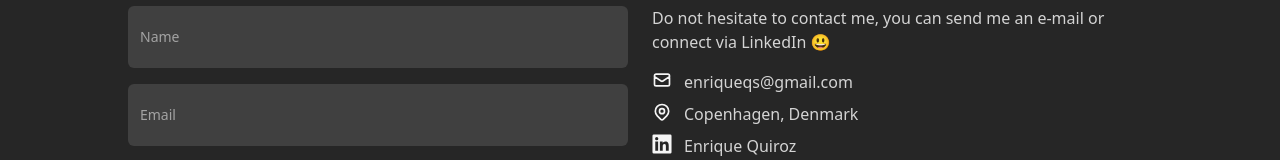
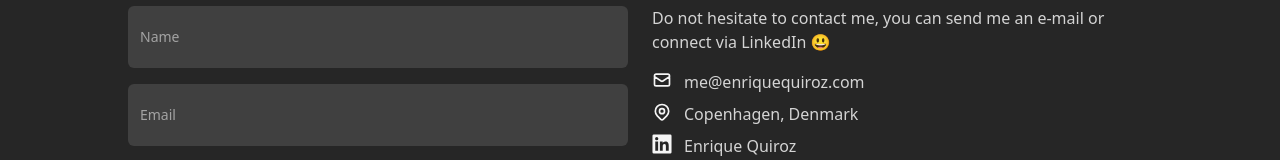
Before and after one commit to enriqueqs/enriqueqs.github.io, a Next.js app: page / in a window 1280 px wide. Shown: the part 3466-3626 px from the top of the page. Built offline with nearby package versions, Linux system fonts and the light colour scheme; what reactfire would draw is missing.

Commit message:
fix: changed e-mail

```diff
--- a/src/data/data.tsx
+++ b/src/data/data.tsx
@@ -432,8 +432,8 @@ export const contact: ContactSection = {
   items: [
     {
       type: ContactType.Email,
-      text: "enriqueqs@gmail.com",
-      href: "mailto:enriqueqs@gmail.com",
+      text: "me@enriquequiroz.com",
+      href: "mailto:me@enriquequiroz.com",
     },
     {
       type: ContactType.Location,
```
